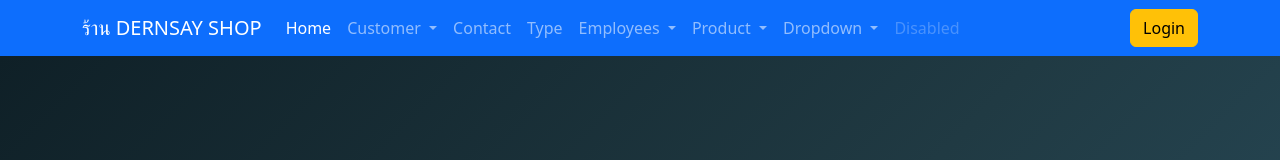
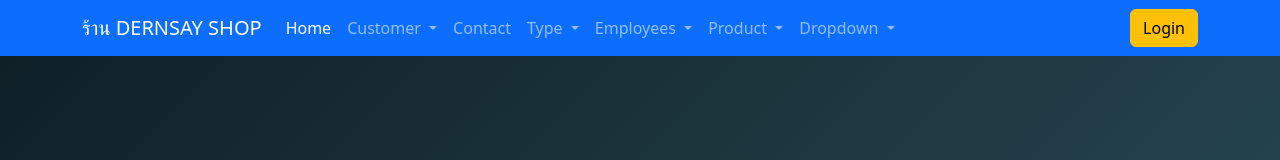
Before and after one commit to jackyou456123-beep/App-vue01, a Vue app: page /login in a window 1280 px wide. Shown: the top 160 px of the page. Built offline with nearby package versions, Linux system fonts and the light colour scheme.

Commit message:
Add files via upload

```diff
--- a/src/App.vue
+++ b/src/App.vue
@@ -52,9 +52,32 @@
             <a class="nav-link" href="/Contact">Contact</a>
           </li>
 
-          <li class="nav-item">
-            <a class="nav-link" href="/Type">Type</a>
-          </li>
+
+          <li class="nav-item dropdown">
+  <a
+    class="nav-link dropdown-toggle"
+    href="#"
+    id="productDropdown"
+    role="button"
+    data-bs-toggle="dropdown"
+    aria-expanded="false"
+  >
+    Type
+  </a>
+  <ul class="dropdown-menu">
+    <li>
+      <router-link class="dropdown-item" to="/Type">
+        Type
+      </router-link>
+    </li>
+    <li>
+      <router-link class="dropdown-item" to="/Type_crud">
+        Type_crud
+      </router-link>
+    </li>
+
+  </ul>
+</li>
 
           <li class="nav-item dropdown">
   <a
@@ -130,12 +153,11 @@
               <li><a class="dropdown-item" href="/sh_std">Sh_student</a></li>
               <li><hr class="dropdown-divider"></li>
               <li><a class="dropdown-item" href="/sh_product">Show Product</a></li>
-              <li><a class="dropdown-item" href="/Type_crud">Type_crud</a></li>
             </ul>
           </li>
 
           <li class="nav-item">
-            <a class="nav-link disabled">Disabled</a>
+            <a class="nav-link disabled"></a>
           </li>
 
         </ul>
```
